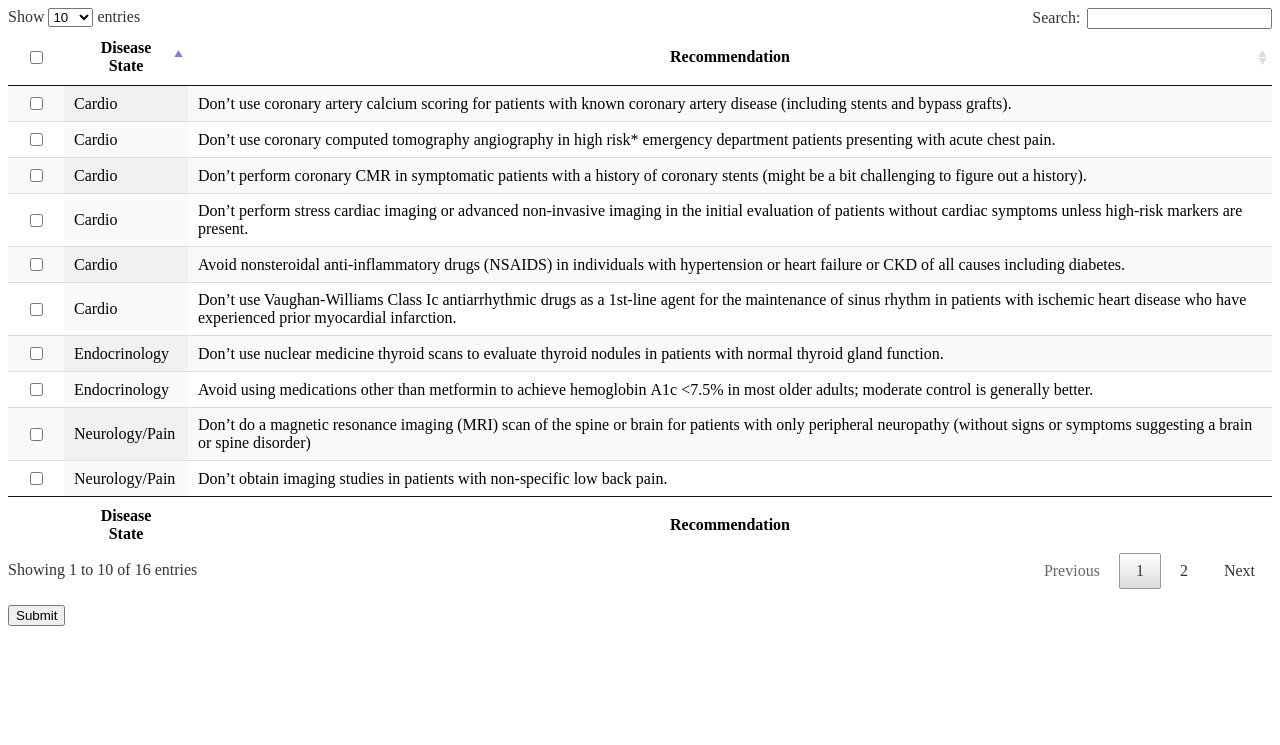
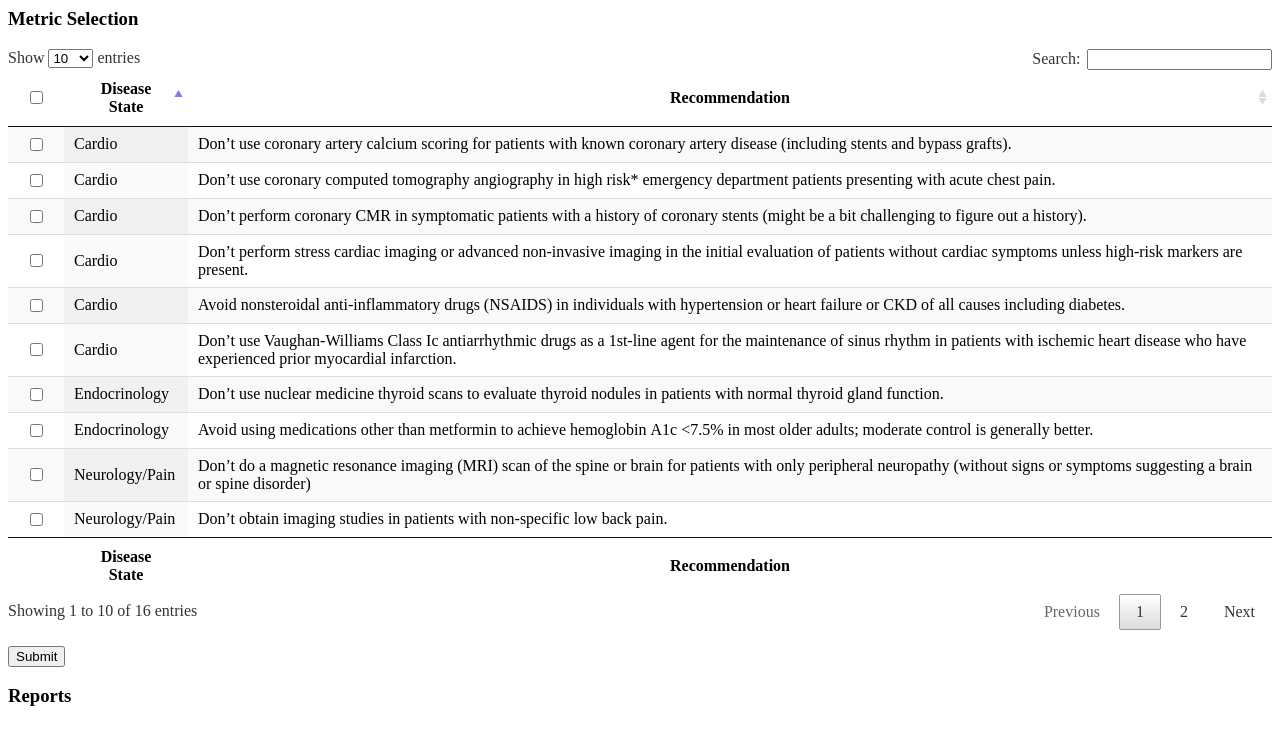
Before and after one commit to rpetrenko/python-dash, a Flask app: page / in a window 1280 px wide. Shown: the top 745 px of the page. Run offline with Flask 2, Linux system fonts and the light colour scheme; some libraries are stand-ins or nearby versions.

Commit message:
minor html changes

```diff
--- a/jquery_demo/templates/page.html
+++ b/jquery_demo/templates/page.html
@@ -8,6 +8,8 @@
 <script type="text/javascript" src="{{ url_for('static', filename='dataTables.checkboxes.min.js') }}"></script>
 <script src="{{ url_for('static', filename='data.json') }}"></script>
 <script type="text/javascript" src="{{ url_for('static', filename='page.js') }}"></script>
+
+<h3> Metric Selection </h3>
 
 <div class="well">
     <form name="frm-example" id="frm-example">
@@ -35,8 +37,11 @@
     </form>
 </div>
 
+
+<h3> Reports</h3>
 <div>
     {% if result["res"] %}
+    <h4> Report 1 by metric </h4>
     <table>
         <tr>
             <th>PMPY Waste</th>
```
